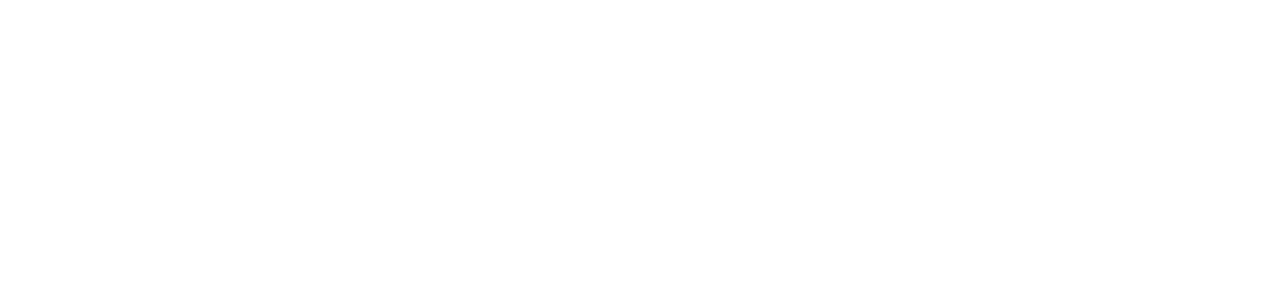
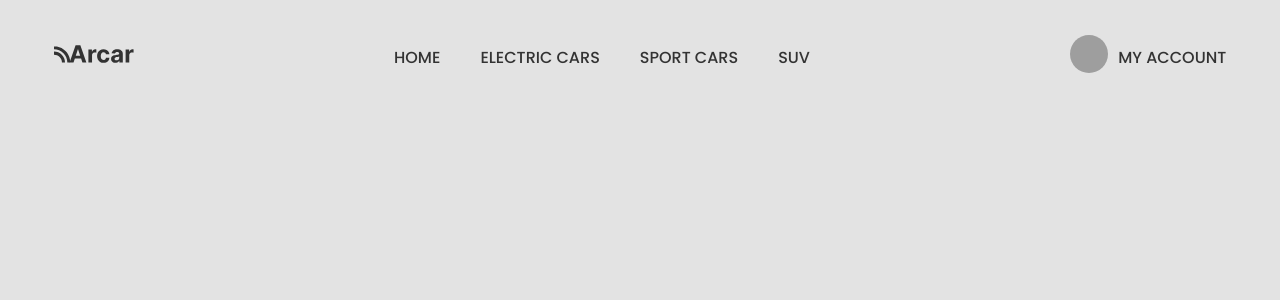
Before and after one commit to Solarin-Johnson/car-animation-3d, a React (Create React App) app: page / in a window 1280 px wide. Shown: the top 300 px of the page. Built offline with nearby package versions, Linux system fonts and the light colour scheme; grey boxes are pictures that could not be loaded.

Commit message:
chore: Navigation done

```diff
--- a/public/index.html
+++ b/public/index.html
@@ -10,34 +10,17 @@
       content="Web site created using create-react-app"
     />
     <link rel="apple-touch-icon" href="%PUBLIC_URL%/logo192.png" />
-    <!--
-      manifest.json provides metadata used when your web app is installed on a
-      user's mobile device or desktop. See https://developers.google.com/web/fundamentals/web-app-manifest/
-    -->
     <link rel="manifest" href="%PUBLIC_URL%/manifest.json" />
-    <!--
-      Notice the use of %PUBLIC_URL% in the tags above.
-      It will be replaced with the URL of the `public` folder during the build.
-      Only files inside the `public` folder can be referenced from the HTML.
-
-      Unlike "/favicon.ico" or "favicon.ico", "%PUBLIC_URL%/favicon.ico" will
-      work correctly both with client-side routing and a non-root public URL.
-      Learn how to configure a non-root public URL by running `npm run build`.
-    -->
-    <title>React App</title>
+    <link rel="preconnect" href="https://fonts.googleapis.com" />
+    <link rel="preconnect" href="https://fonts.gstatic.com" crossorigin />
+    <link
+      href="https://fonts.googleapis.com/css2?family=Poppins:ital,wght@0,100;0,200;0,300;0,400;0,500;0,600;0,700;0,800;0,900;1,100;1,200;1,300;1,400;1,500;1,600;1,700;1,800;1,900&display=swap"
+      rel="stylesheet"
+    />
+    <title>Car Animation 3d</title>
   </head>
   <body>
     <noscript>You need to enable JavaScript to run this app.</noscript>
     <div id="root"></div>
-    <!--
-      This HTML file is a template.
-      If you open it directly in the browser, you will see an empty page.
-
-      You can add webfonts, meta tags, or analytics to this file.
-      The build step will place the bundled scripts into the <body> tag.
-
-      To begin the development, run `npm start` or `yarn start`.
-      To create a production bundle, use `npm run build` or `yarn build`.
-    -->
   </body>
 </html>
--- a/src/App.js
+++ b/src/App.js
@@ -1,10 +1,10 @@
-import logo from "./logo.svg";
 import "./App.scss";
+import Header from "./layout/header/header";
 
 function App() {
   return (
-    <div className="App">
-
+    <div className="container">
+      <Header />
     </div>
   );
 }
--- a/src/App.scss
+++ b/src/App.scss
@@ -1,38 +1,15 @@
-.App {
-  text-align: center;
+:root {
+  --text-color: #333333;
+  --bg-color: #e3e3e3;
 }
 
-.App-logo {
-  height: 40vmin;
-  pointer-events: none;
+body {
+  background-color: var(--bg-color);
+  font-family: "Poppins", sans-serif;
+  margin: 0;
 }
-
-@media (prefers-reduced-motion: no-preference) {
-  .App-logo {
-    animation: App-logo-spin infinite 20s linear;
-  }
+.container {
+  display: grid;
+  height: 100dvh;
+  grid-template-rows: auto 1fr;
 }
-
-.App-header {
-  background-color: #282c34;
-  min-height: 100vh;
-  display: flex;
-  flex-direction: column;
-  align-items: center;
-  justify-content: center;
-  font-size: calc(10px + 2vmin);
-  color: white;
-}
-
-.App-link {
-  color: #61dafb;
-}
-
-@keyframes App-logo-spin {
-  from {
-    transform: rotate(0deg);
-  }
-  to {
-    transform: rotate(360deg);
-  }
-}
--- /dev/null
+++ b/src/layout/header/header.jsx
@@ -0,0 +1,25 @@
+import React from "react";
+import "./header.scss";
+import logo from "../../assets/logo.svg";
+
+export default function Header() {
+  return (
+    <div className="header">
+      <div className="logo">
+        <img src={logo} alt="logo" />
+      </div>
+      <div className="menu">
+        <span>Home</span>
+        <span>Electric cars</span>
+        <span>Sport cars</span>
+        <span>SUV</span>
+      </div>
+      <div className="profile">
+        <div className="avatar">
+          <img src="https://i.pravatar.cc/150?img=42" alt="avatar" />
+        </div>
+        <span>My Account</span>
+      </div>
+    </div>
+  );
+}
--- /dev/null
+++ b/src/layout/header/header.scss
@@ -0,0 +1,43 @@
+.header {
+  display: grid;
+  grid-auto-flow: column;
+  padding: clamp(20px, 3vw, 40px) clamp(20px, 4.2vw, 64px);
+  justify-content: space-between;
+  color: var(--text-color);
+  overflow: hidden;
+  align-items: center;
+  text-transform: uppercase;
+  font-weight: 500;
+  .menu {
+    display: grid;
+    grid-auto-flow: column;
+    gap: clamp(40px, 2vw, 72px);
+    font-size: 16px;
+
+    span {
+      cursor: pointer;
+      transition: transform 0.2s;
+      user-select: none;
+
+      &:active {
+        transform: scale(0.95);
+      }
+    }
+  }
+  .profile {
+    justify-self: end;
+    display: grid;
+    grid-auto-flow: column;
+    gap: 10px;
+    align-items: center;
+    align-content: center;
+    height: 38px;
+    // align-content: ;
+
+    img {
+      width: 38px;
+      height: 38px;
+      border-radius: 50%;
+    }
+  }
+}
```
Also changed, not shown: public/manifest.json, src/assets/image.png (added), src/assets/logo.svg (renamed from src/logo.svg).
